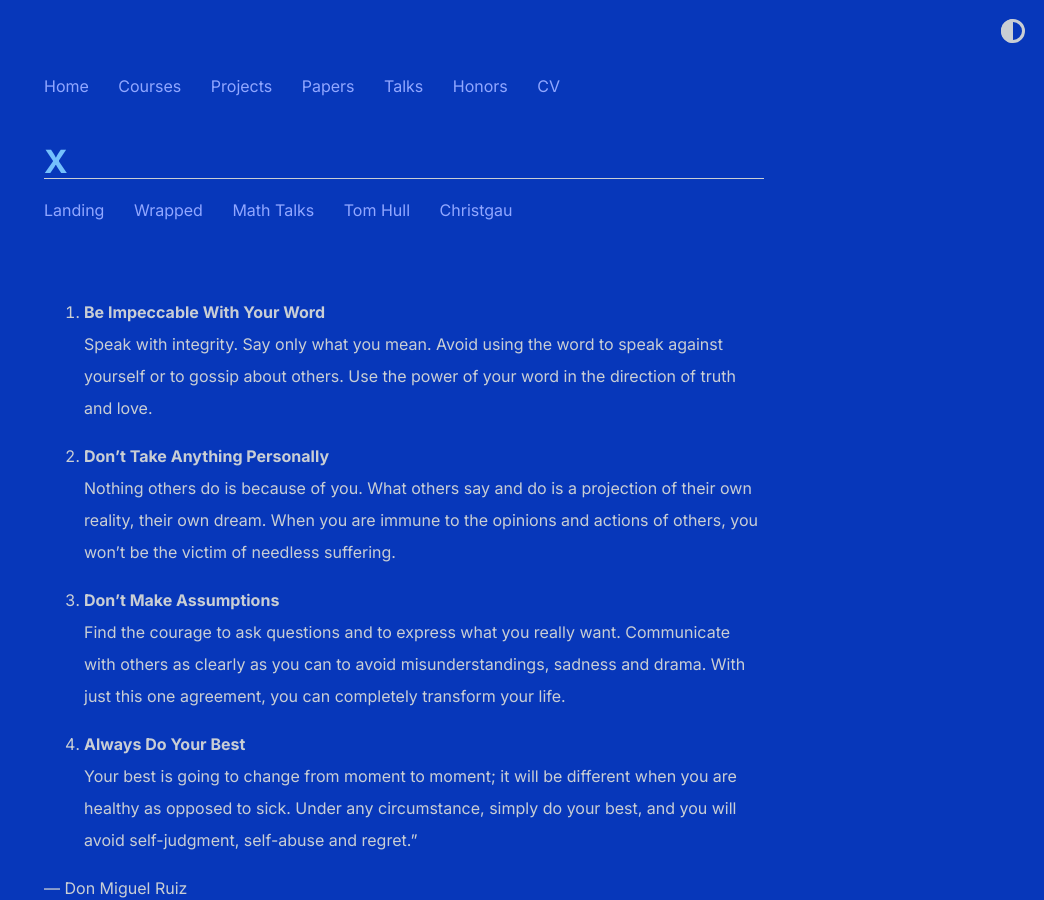
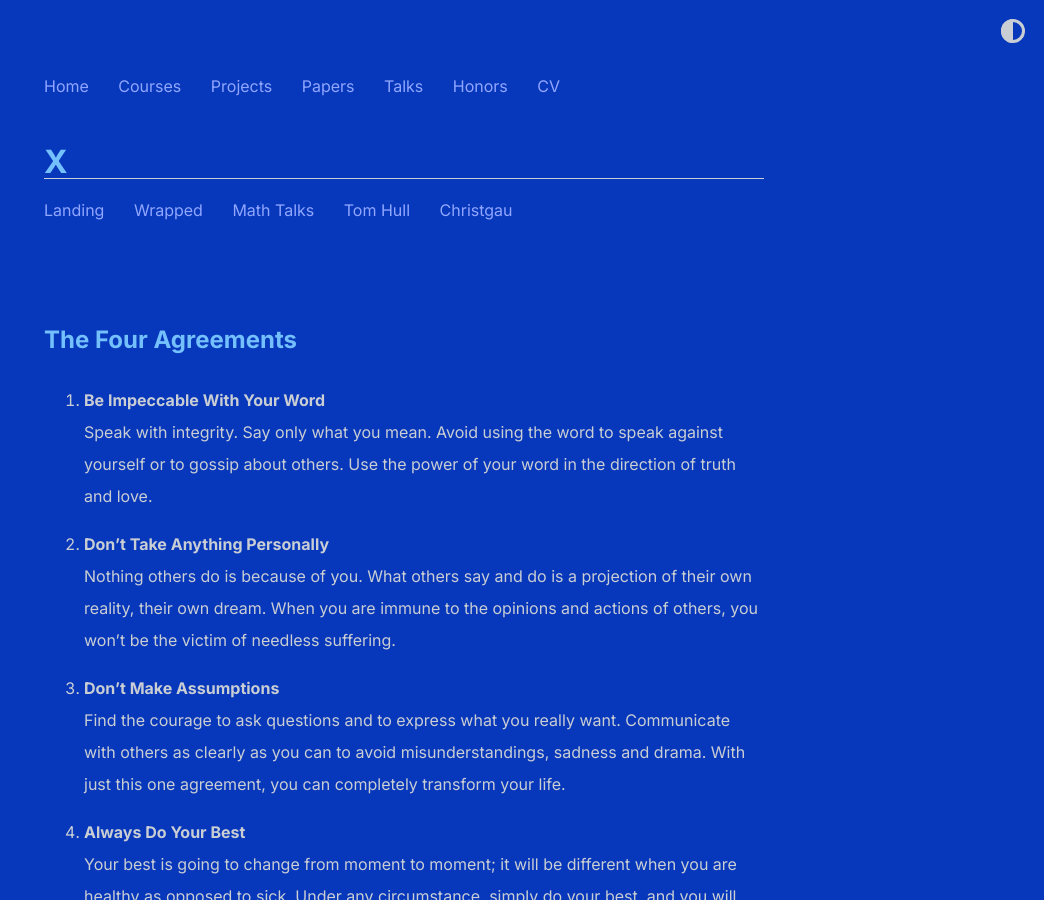
Before and after one commit to shihankanungo/shihankanungo.github.io, a Jekyll site: the page built from x.md, in a window 1280 px wide and 900 px high. Shown: the whole window, without its empty margins (236-1280 px from the left). Built offline with Jekyll 4.4.1, drawn with Linux system fonts in a browser that asks for light colours.

Commit message:
Update x.md

```diff
--- a/x.md
+++ b/x.md
@@ -3,6 +3,8 @@ layout: personal
 title: X
 ---
 <br>
+
+## The Four Agreements
 
 1. **Be Impeccable With Your Word** <br>
 Speak with integrity. Say only what you mean. Avoid using the word to speak against yourself or to gossip about others. Use the power of your word in the direction of truth and love. <br>
```
